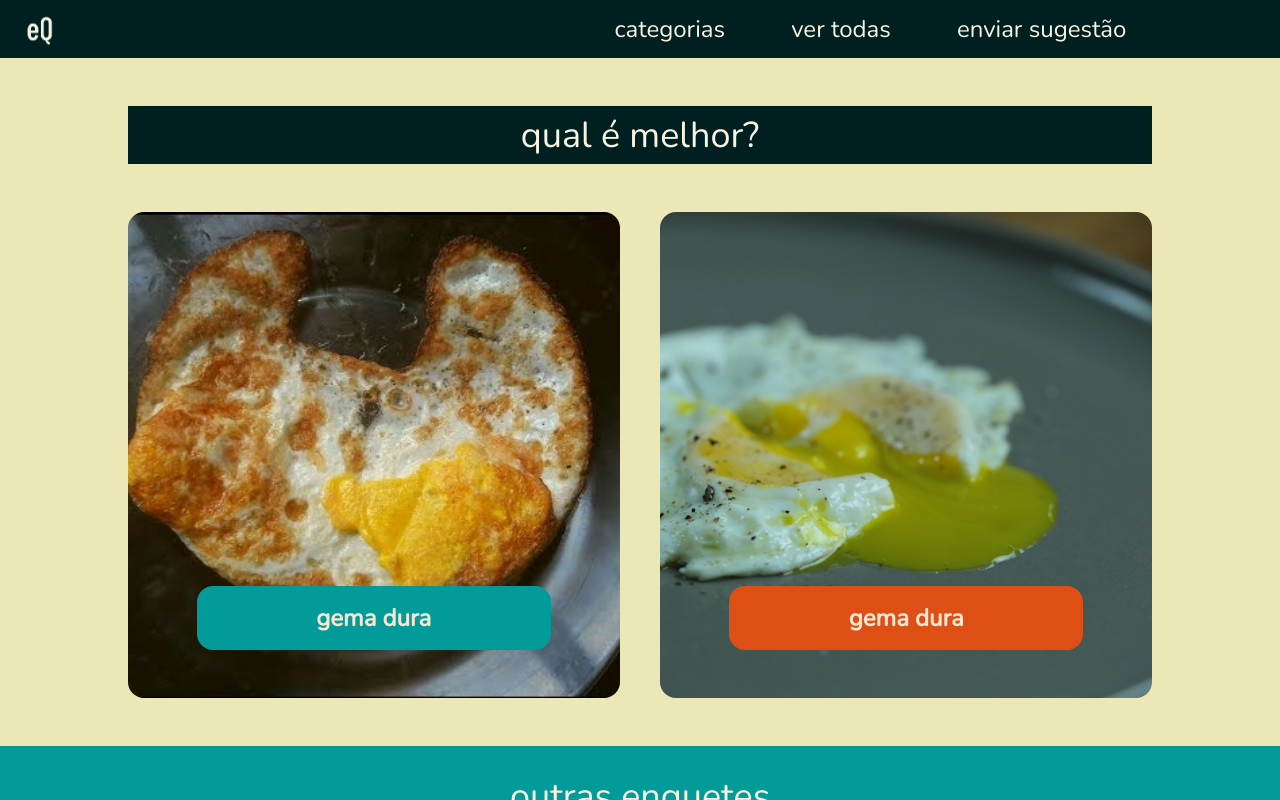
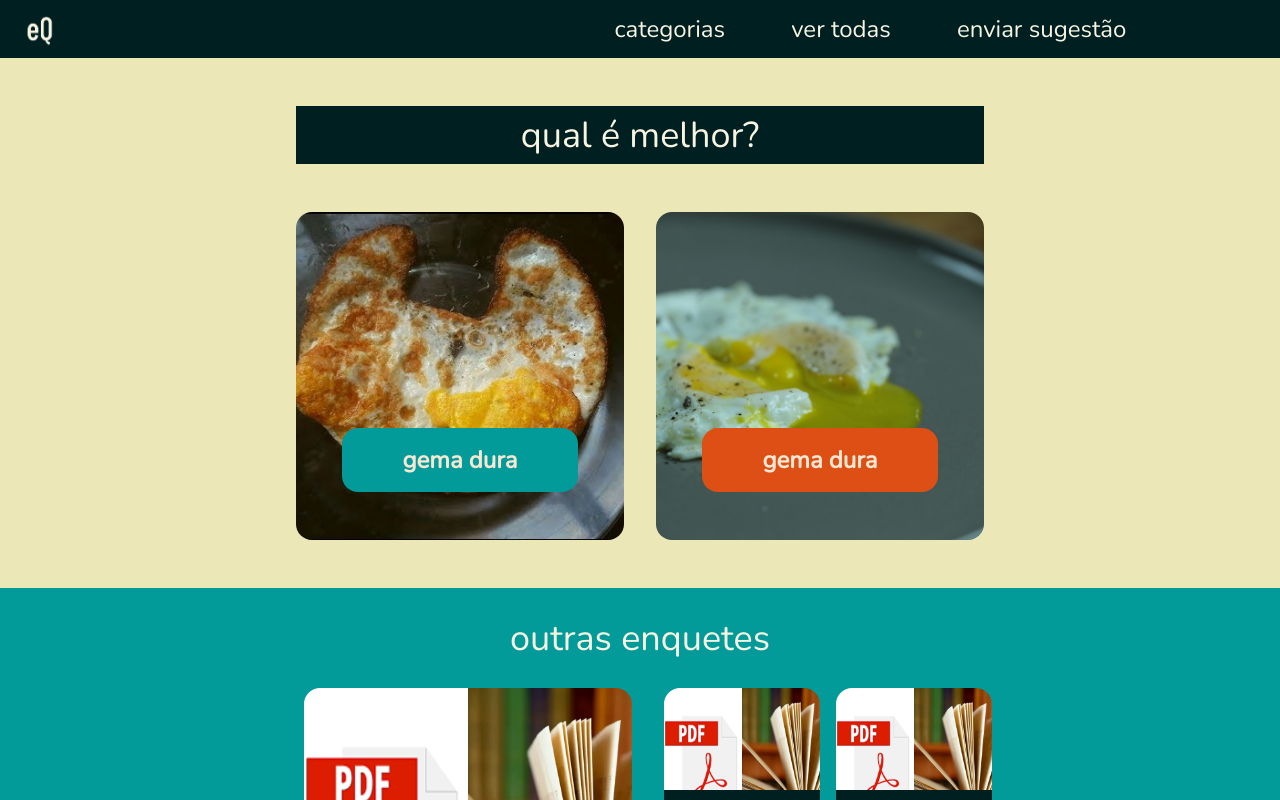
Before and after one commit to diegocelestino/enqueteque-angular, an Angular app: page / in a window 1280 px wide. Shown: the top 800 px of the page. Built offline with nearby package versions, Linux system fonts and the light colour scheme.

Commit message:
changed the size of choices in main poll

```diff
--- a/src/app/main-page/poll/poll.component.css
+++ b/src/app/main-page/poll/poll.component.css
@@ -18,7 +18,7 @@
   display: flex;
   justify-content: center;
   align-items: center;
-  width: 80%;
+  width: 688px;
   height: 58px;
   background-color: #001f21;
 }
@@ -29,18 +29,18 @@
 }
 
 .desktop-poll {
-  width: 80%;
+  width: 100%;
   margin-top: 48px;
   display: flex;
-  justify-content: space-between;
+  justify-content: center;
 }
 
 .action-panel {
   /*THIS VARIABLE CHANGE THE SIDE OF ACTION PANEL*/
-  justify-content: flex-end;
+  justify-content: flex-start;
   /*THIS VARIABLE SENDS PANEL TO BACK*/
   z-index: -1;
-  width: 80%;
+  width: 688px;
   align-self: center;
   display: flex;
   position: absolute;
@@ -219,22 +219,24 @@
 
 .desktop-left-choice {
   /*THIS VARIABLE CONTROLS IF THE LEFT CHOICE APPEARS OR DISAPPEARS */
-  /*opacity: 0;*/
-  width: 48%;
-  height: 486px;
+  opacity: 1;
+  width: 328px;
+  height: 328px;
+  margin-right: 16px;
   display: flex;
   justify-content: center;
   align-items: flex-end;
   z-index: 1;
-  justify-self: flex-start;
+  justify-self: flex-end;
   position: relative;
 }
 
 .desktop-right-choice {
   /*THIS VARIABLE CONTROLS IF THE RIGHT CHOICE APPEARS OR DISAPPEARS */
-  /*opacity: 0;*/
-  width: 48%;
-  height: 486px;
+  opacity: 1;
+  margin-left: 16px;
+  width: 328px;
+  height: 328px;
   display: flex;
   justify-content: center;
   align-items: flex-end;
@@ -246,14 +248,14 @@
 
 .desktop-left-image {
   width: 100%;
-  height: 486px;
+  height: 328px;
   object-fit: cover;
   border-radius: 16px;
 }
 
 .desktop-right-image {
   width: 100%;
-  height: 486px;
+  height: 328px;
   object-fit: cover;
   border-radius: 16px;
 }
```
